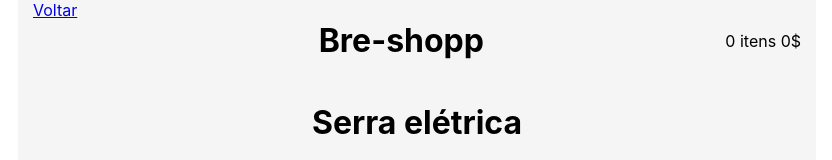
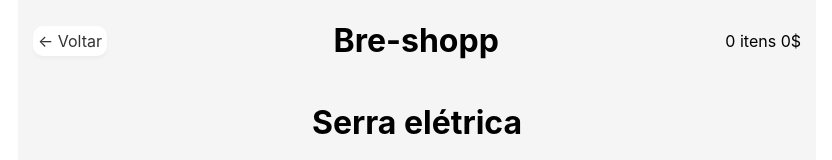
Before and after one commit to brenofreire/bre-shopp, a React (Create React App) app: page /product/1 in a window 1280 px wide. Shown: the top 160 px of the page, without its empty margins (223-1055 px from the left). Built offline with nearby package versions, Linux system fonts and the light colour scheme; grey boxes are pictures that could not be loaded.

Commit message:
Implementa styled components no botão de voltar

```diff
--- a/package.json
+++ b/package.json
@@ -41,6 +41,7 @@
     ]
   },
   "devDependencies": {
-    "@types/react-router-dom": "^5.1.3"
+    "@types/react-router-dom": "^5.1.3",
+    "@types/styled-components": "^4.4.1"
   }
 }
--- a/src/components/Header/Header.tsx
+++ b/src/components/Header/Header.tsx
@@ -2,15 +2,27 @@
 import { observer } from "mobx-react-lite"
 import { useStores } from '../../stores/RootStore';
 import { Link } from 'react-router-dom';
+import styled from "styled-components";
 
 const Header: React.FC = props => {
     const { generalStore } = useStores();
 
     const { productsOnCart, cartValue } = generalStore;
 
+    const StyledLink = styled(Link)`
+        background: #fff;
+        border-radius: 10px;
+        border: 0px;
+        box-shadow: 0px 3px 3px #eee;
+        color: #333;
+        align-self: center;
+        padding: 5px;
+        text-decoration: none;
+    `;
+
     const rendersBackBuck = () => {
-        if(window.location.pathname != '/') {
-            return <Link to='/'>Voltar</Link>
+        if (window.location.pathname != '/') {
+            return <StyledLink to='/'>← Voltar</StyledLink>
         } else {
             return null;
         }
```
Also changed, not shown: 1 other file (tests, documents, lock files or other folders).
